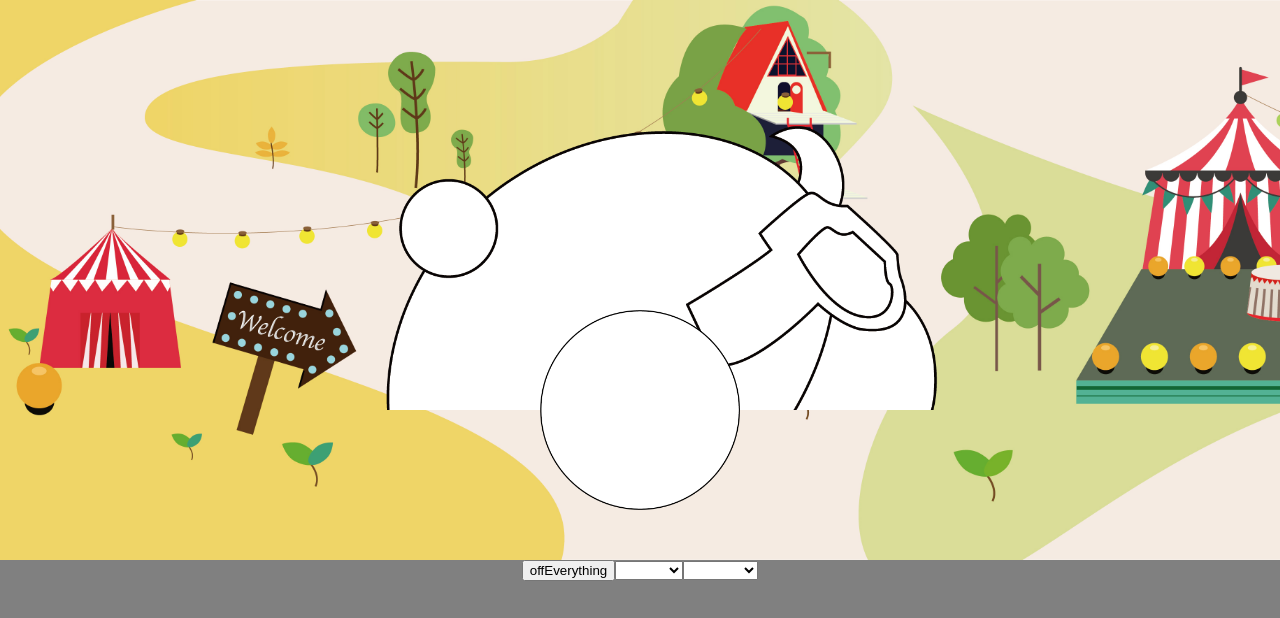
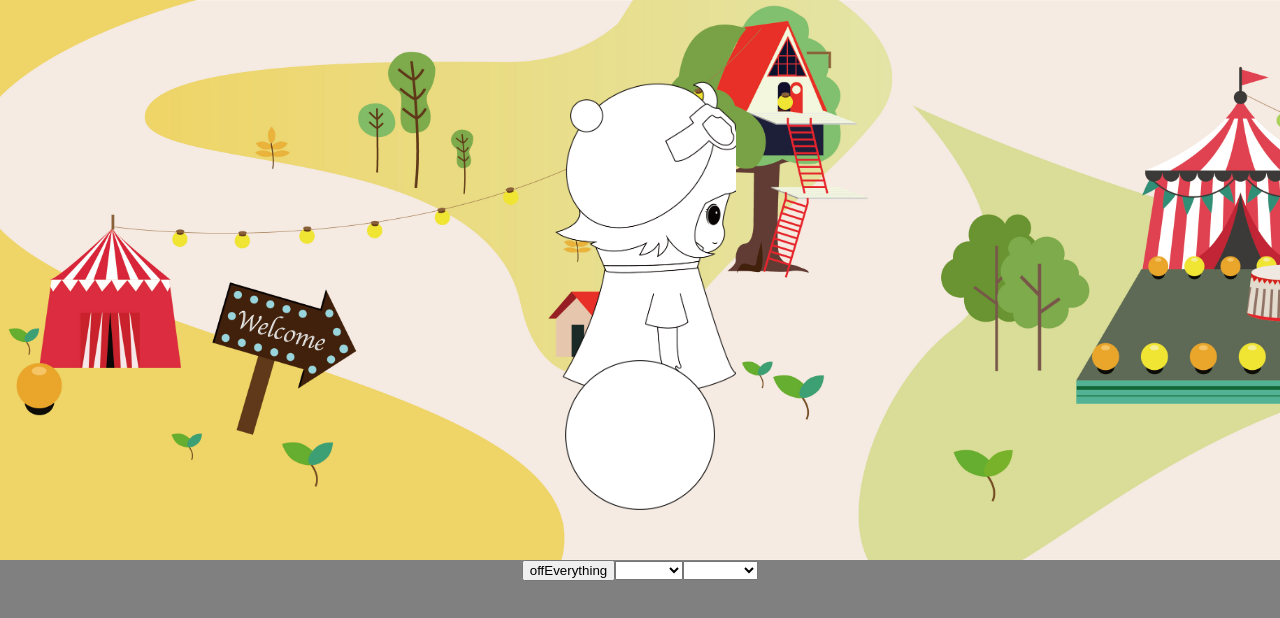
Before and after one commit to hhhlau/sd5524-tangible-interaction, a Vue app in the folder core/static/frontend/: page / in a window 1280 px wide. Shown: the top 618 px of the page. Built offline with nearby package versions, Linux system fonts and the light colour scheme.

Commit message:
Enhancing UI

```diff
--- a/core/static/frontend/src/components/Stage.vue
+++ b/core/static/frontend/src/components/Stage.vue
@@ -136,30 +136,34 @@ export default {
       if (this.selectedCharacterMode) {
         switch (this.selectedCharacterMode) {
           case "STANDING":
-            this.characterBodyEl.style.transform = "rotate(0)";
-            this.rollerBgEl.classList.remove("running-bg");
-            this.characterFeetEl.classList.remove("running-feet");
+            this.currentSpeed = 0
+            // this.characterBodyEl.style.transform = "rotate(0)";
+            // this.rollerBgEl.classList.remove("running-bg");
+            // this.characterFeetEl.classList.remove("running-feet");
             break;
           case "WALKING":
-            this.characterBodyEl.style.transform = "rotate(5deg)";
-            this.rollerBgEl.classList.add("walking-bg");
-            this.characterFeetEl.classList.add("walking-feet");
+            this.currentSpeed = 1
+            // this.characterBodyEl.style.transform = "rotate(5deg)";
+            // this.rollerBgEl.classList.add("walking-bg");
+            // this.characterFeetEl.classList.add("walking-feet");
             break;
           case "JOGGING":
-            this.characterBodyEl.style.transform = "rotate(10deg)";
-            this.rollerBgEl.classList.remove("walking-bg");
-            this.rollerBgEl.classList.add("jogging-bg");
+            this.currentSpeed = 2
+            // this.characterBodyEl.style.transform = "rotate(10deg)";
+            // this.rollerBgEl.classList.remove("walking-bg");
+            // this.rollerBgEl.classList.add("jogging-bg");
 
-            this.characterFeetEl.classList.remove("walking-feet");
-            this.characterFeetEl.classList.add("jogging-feet");
+            // this.characterFeetEl.classList.remove("walking-feet");
+            // this.characterFeetEl.classList.add("jogging-feet");
             break;
           case "RUNNING":
-            this.characterBodyEl.style.transform = "rotate(30deg)";
-            this.rollerBgEl.classList.remove("jogging-bg");
-            this.rollerBgEl.classList.add("running-bg");
+            this.currentSpeed = 3
+            // this.characterBodyEl.style.transform = "rotate(30deg)";
+            // this.rollerBgEl.classList.remove("jogging-bg");
+            // this.rollerBgEl.classList.add("running-bg");
 
-            this.characterFeetEl.classList.remove("jogging-feet");
-            this.characterFeetEl.classList.add("running-feet");
+            // this.characterFeetEl.classList.remove("jogging-feet");
+            // this.characterFeetEl.classList.add("running-feet");
             break;
         }
         socket.emit("toggleCharacterMode", this.selectedCharacterMode);
@@ -250,7 +254,7 @@ export default {
 }
 
 .character-container {
-  max-width: 50vw;
+  max-width: 15vw;
   width: 50%;
   height: 500px;
   display: flex;
@@ -267,11 +271,11 @@ export default {
 }
 
 #character-feet {
-  width: 200px;
-  height: 200px;
+  width: 150px;
+  height: 150px;
   /* background-color: blue; */
   position: absolute;
-  top: 250px;
+  top: 300px;
   background-size: cover;
 }
 
```
